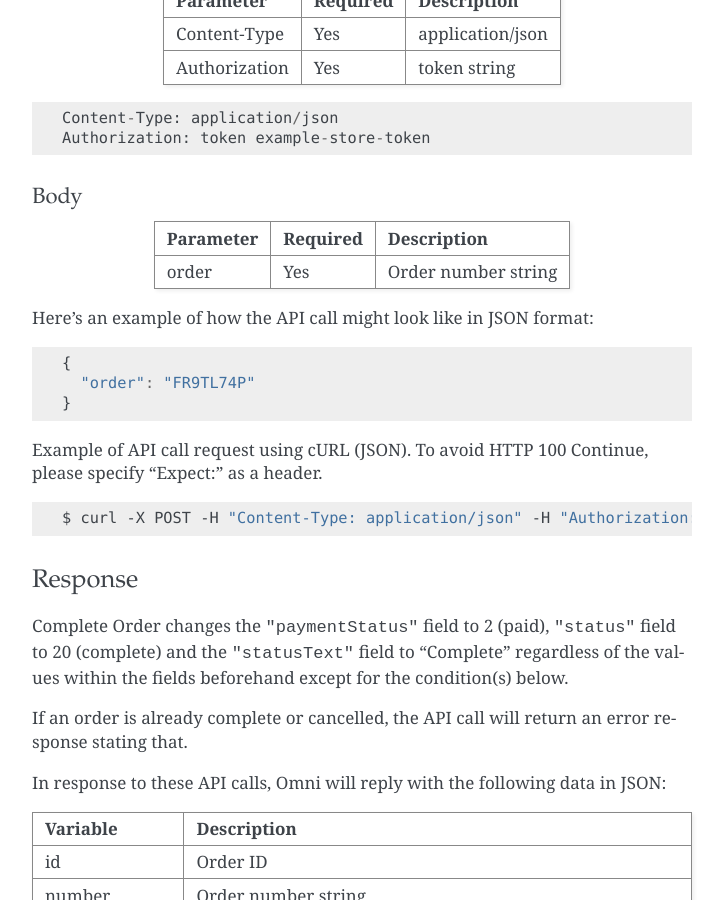
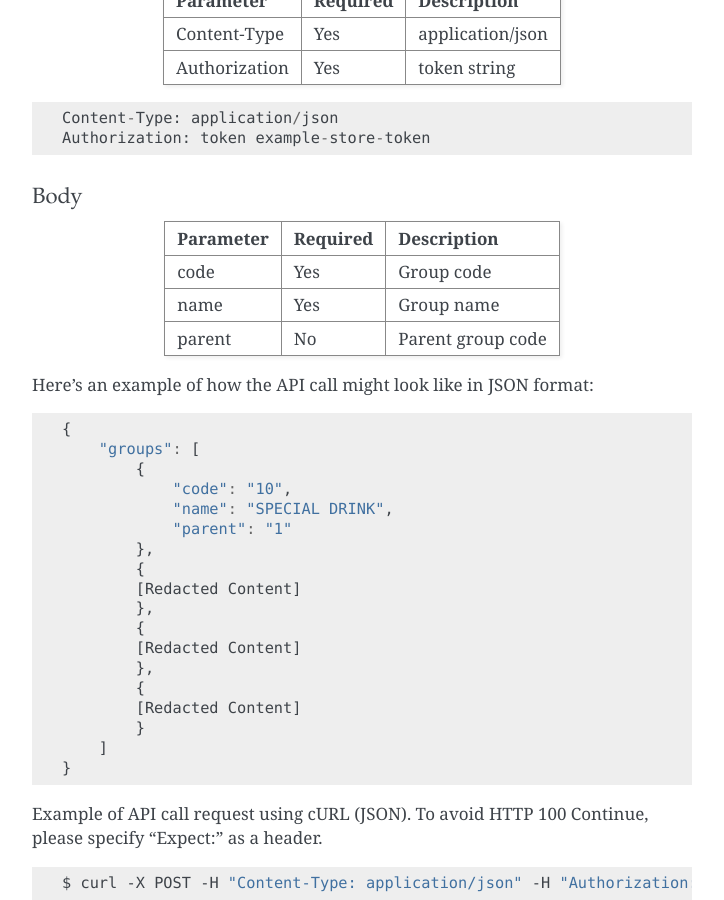
Before and after one commit to ui/stamps-api-docs, a Sphinx documentation site: the page built from source/omni_groups_products_variants.rst, in a window 1280 px wide and 900 px high, scrolled down 550 px. Shown: the whole window, without its empty margins (388-1112 px from the left). Built offline with Sphinx 7.4.7, drawn with Linux system fonts in a browser that asks for light colours.

Commit message:
Update omni_groups_products_variants.rst

```diff
--- a/source/omni_groups_products_variants.rst
+++ b/source/omni_groups_products_variants.rst
@@ -41,7 +41,9 @@ ______
 =================== =========== =======================
 Parameter           Required    Description
 =================== =========== =======================
-order               Yes         Order number string
+code                Yes         Group code
+name                Yes         Group name
+parent              No          Parent group code
 =================== =========== =======================
 
 
@@ -50,7 +52,22 @@ Here's an example of how the API call might look like in JSON format:
 .. code-block:: javascript
 
     {
-      "order": "FR9TL74P"
+        "groups": [
+            {
+                "code": "10",
+                "name": "SPECIAL DRINK",
+                "parent": "1"
+            },
+            {
+            [Redacted Content]
+            },
+            {
+            [Redacted Content]
+            },
+            {
+            [Redacted Content]
+            }
+        ]
     }
 
 
@@ -58,7 +75,7 @@ Example of API call request using cURL (JSON). To avoid HTTP 100 Continue, pleas
 
 .. code-block:: bash
 
-    $ curl -X POST -H "Content-Type: application/json" -H "Authorization: token example-store-token" -H "Expect:" https://orders.upnormal.co.id/api/store/orders/complete -i -d '{ "order": "FR9TL74P" }'
+    $ curl -X POST -H "Content-Type: application/json" -H "Authorization: token example-store-token" -H "Expect:" https://host.com/api/store/orders/complete -i -d '{ "order": "FR9TL74P" }'
 
 Response
 ----------
```
